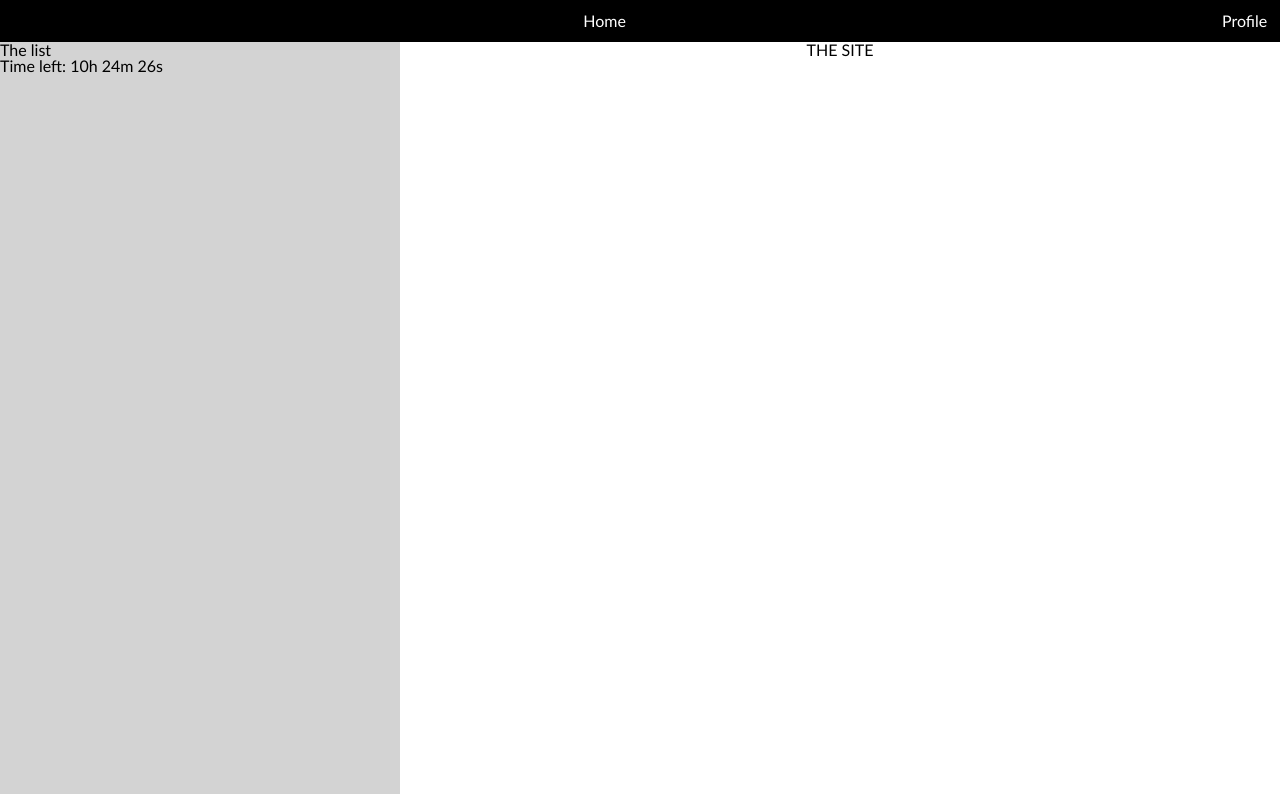
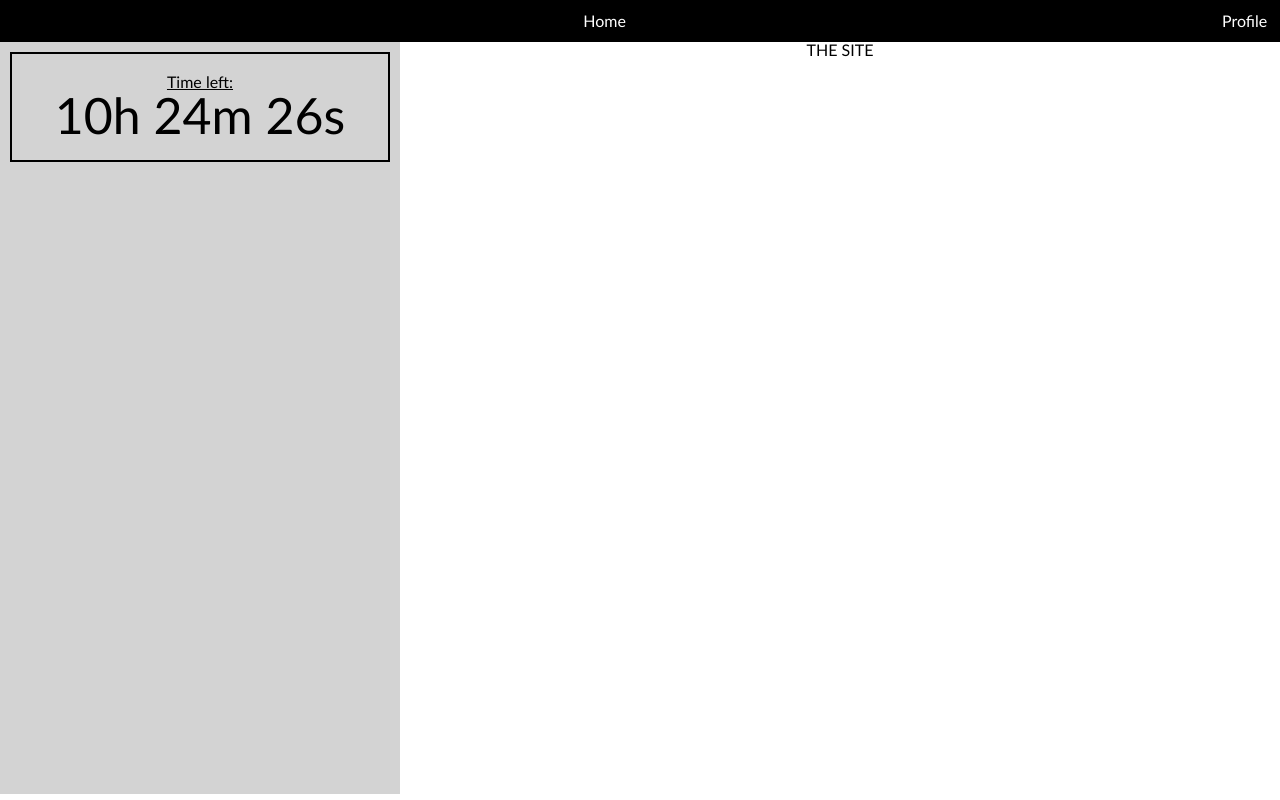
Before and after one commit to Kory-Seery/Final-Project, a React (Create React App) app in the folder client/: page /Web in a window 1280 px wide. Built offline with nearby package versions, Linux system fonts and the light colour scheme; a web font is replaced by a local one.

Commit message:
Ks - countdown style

```diff
--- a/client/src/Countdown.js
+++ b/client/src/Countdown.js
@@ -1,4 +1,5 @@
 import React, { useState, useEffect } from 'react';
+import styled from "styled-components"
 
 const Countdown = () => {
     const [countdown, setCountdown] = useState({ hours: 0, minutes: 0, seconds: 0 });
@@ -33,11 +34,28 @@ useEffect(() => {
 }, []);
 
 return (
-    <div>
-            <p>Time left: {`${countdown.hours}h ${countdown.minutes}m ${countdown.seconds}s`}</p>
-    </div>
+    <TimeLeft>
+            <Left>Time left:</Left>
+            <Time>{`${countdown.hours}h ${countdown.minutes}m ${countdown.seconds}s`}</Time>
+    </TimeLeft>
     );
 };
 
 
 export default Countdown
+
+
+const TimeLeft = styled.div`
+border: 2px black solid;
+text-align: center;
+padding: 20px;
+margin: 10px;
+`
+
+const Time = styled.p`
+font-size: 50px;
+`
+
+const Left = styled.p`
+text-decoration: underline black;
+`
--- a/client/src/Web.js
+++ b/client/src/Web.js
@@ -9,7 +9,6 @@ const Web = () => {
 <ALL>
 
     <Section1>
-        <p>The list</p>
         <Countdown />
     </Section1>
 
@@ -38,7 +37,6 @@ height: 94vh;
 const Section1 = styled.div`
 width: 400px;
 background-color: lightgray;
-
 `
 
 const Section2 = styled.div`
```
